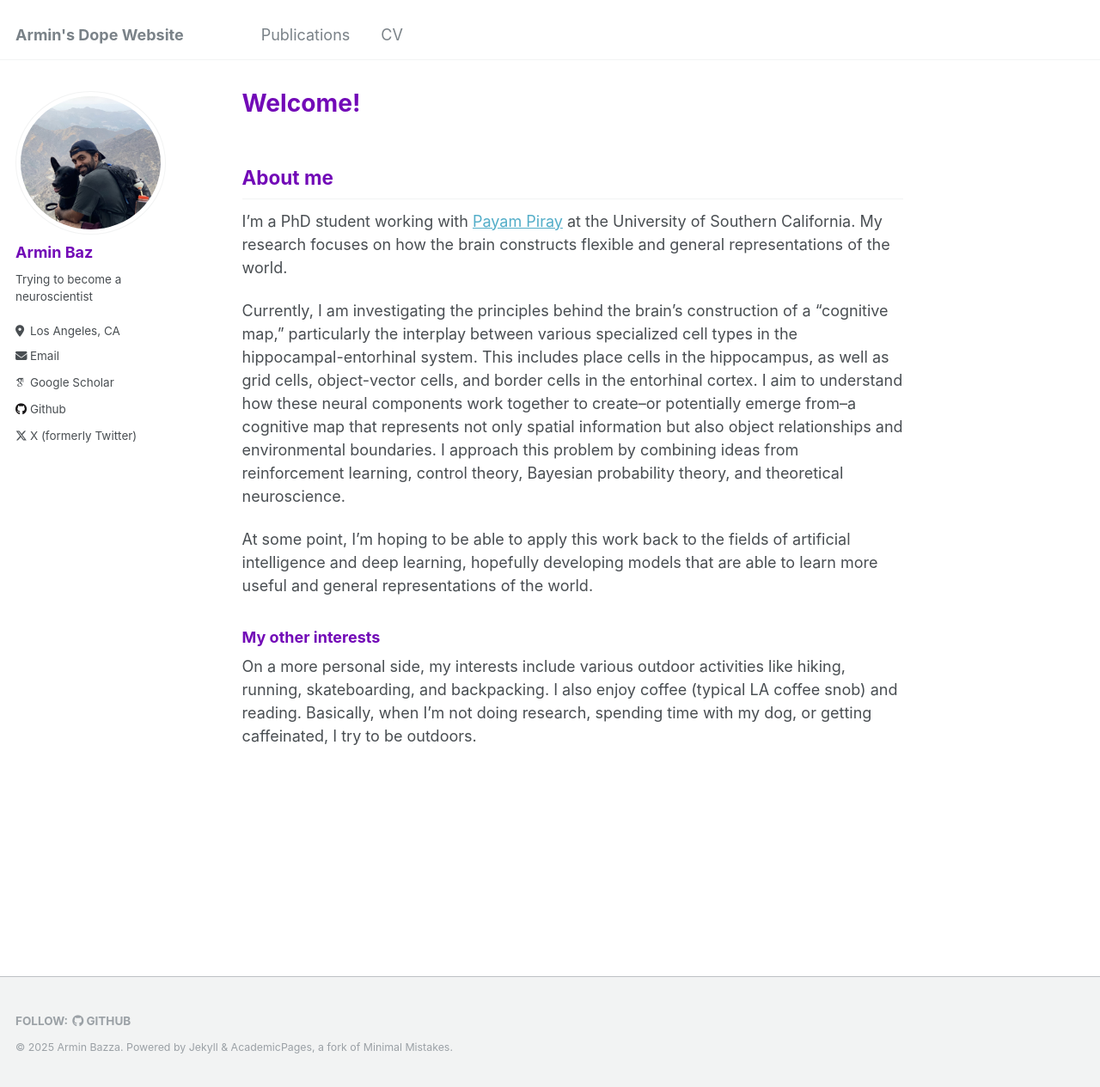
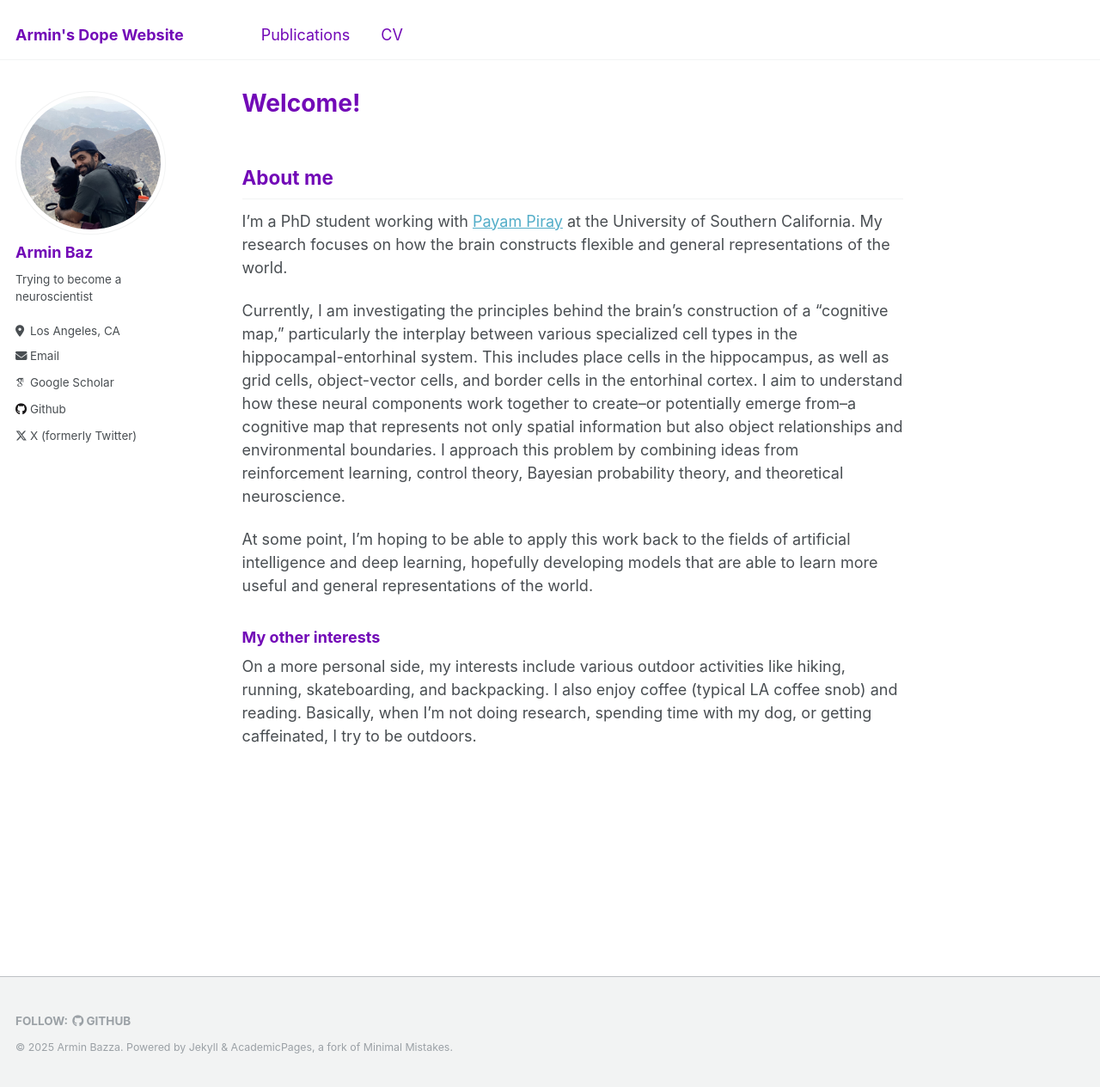
Before and after one commit to ArminBaz/arminbaz.github.io, a Jekyll site: the page built from _pages/about.md, in a window 1280 px wide and 1265 px high. Shown: the whole window at 86% size. Built offline with Jekyll 4.4.1, drawn with Linux system fonts in a browser that asks for light colours; some web fonts are replaced.

Commit message:
changed masthead color to purple

```diff
--- a/_sass/_variables.scss
+++ b/_sass/_variables.scss
@@ -105,8 +105,8 @@ $xing-color                 : #006567;
 $link-color                 : $info-color;
 $link-color-hover           : mix(#000, $link-color, 25%);
 $link-color-visited         : mix(#fff, $link-color, 25%);
-$masthead-link-color        : $primary-color;
-$masthead-link-color-hover  : mix(#000, $primary-color, 25%);
+$masthead-link-color        : #7209B7;
+$masthead-link-color-hover  : mix(#000, #7209B7, 25%);
 
 
 /*
```
